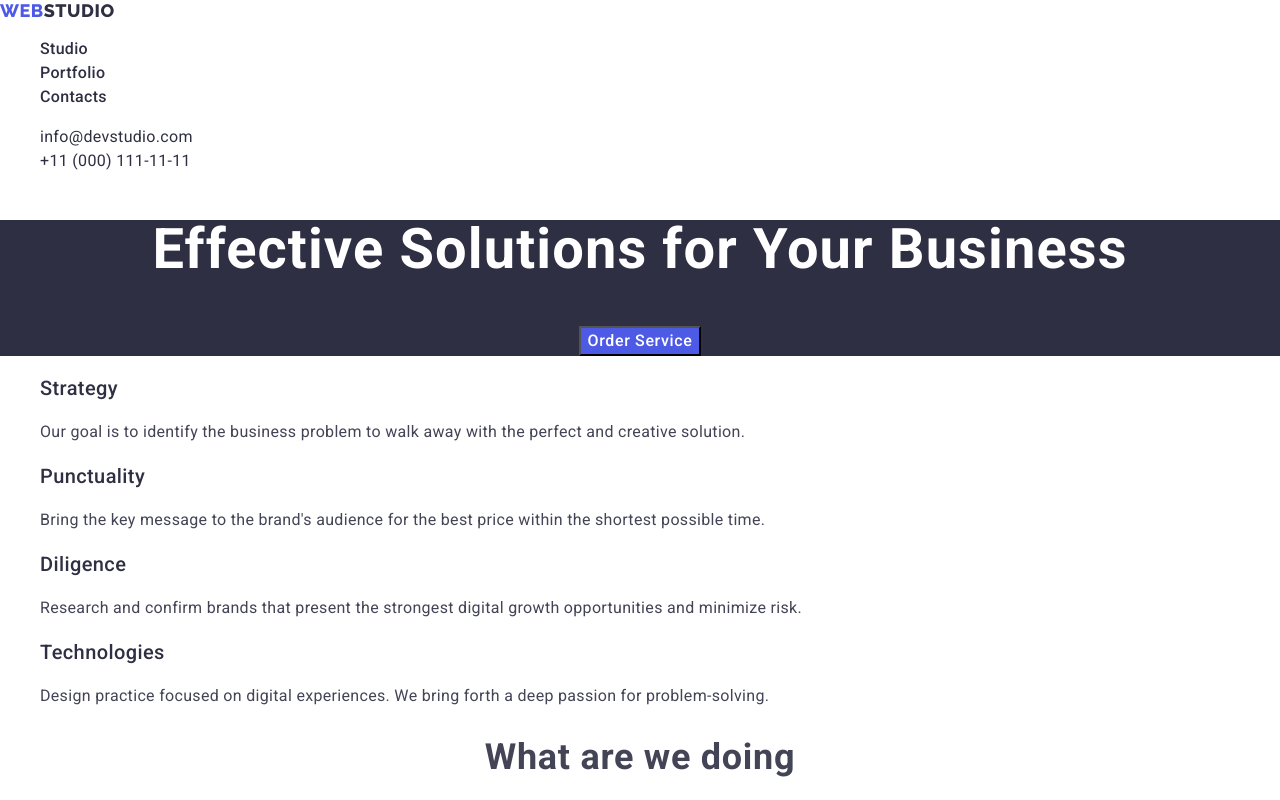
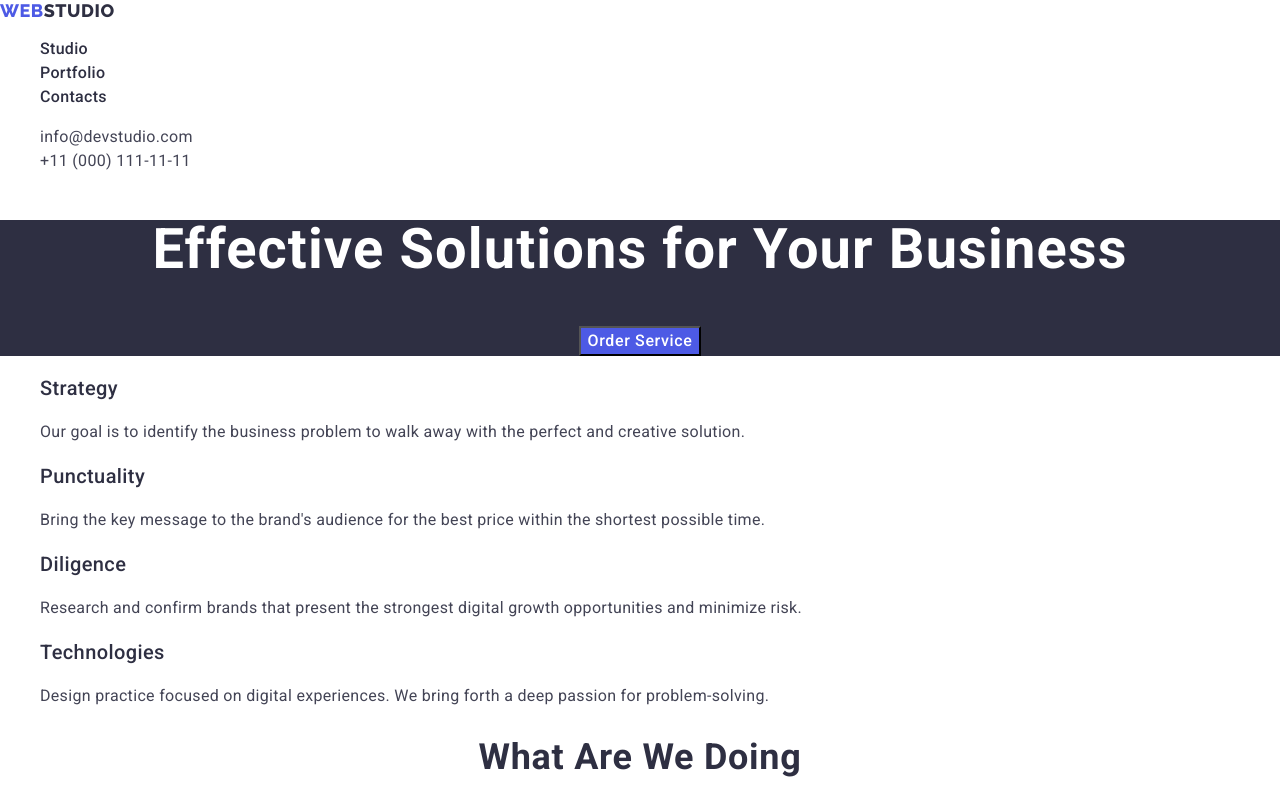
Before and after one commit to bilcha/goit-markup-hw-02, a plain HTML site: page index.html in a window 1280 px wide. Shown: the top 800 px of the page. Drawn offline with nearby package versions, Linux system fonts and the light colour scheme.

Commit message:
update styles

```diff
--- a/css/styles.css
+++ b/css/styles.css
@@ -43,6 +43,8 @@ button {
   line-height: 1.11;
   letter-spacing: 0.02em;
   text-align: center;
+  text-transform: capitalize;
+  color: var(--primary-dark-color);
 }
 
 .block-header {
@@ -57,7 +59,6 @@ button {
   line-height: 1.5;
   letter-spacing: 0.02em;
 }
-
 
 .logo {
   font-family: 'Raleway', sans-serif;
@@ -86,7 +87,7 @@ button {
   color: var(--pressed-button-color);
 }
 
-.contact-data {
+.contact-data .link {
   line-height: 1.5;
   letter-spacing: 0.02em;
   color: #434455;
@@ -149,5 +150,7 @@ button {
 
 .footer-text,
 .footer-logo {
+  line-height: 1.5;
+  letter-spacing: 0.02em;
   color: var(--secondary-light-color);
 }
```
